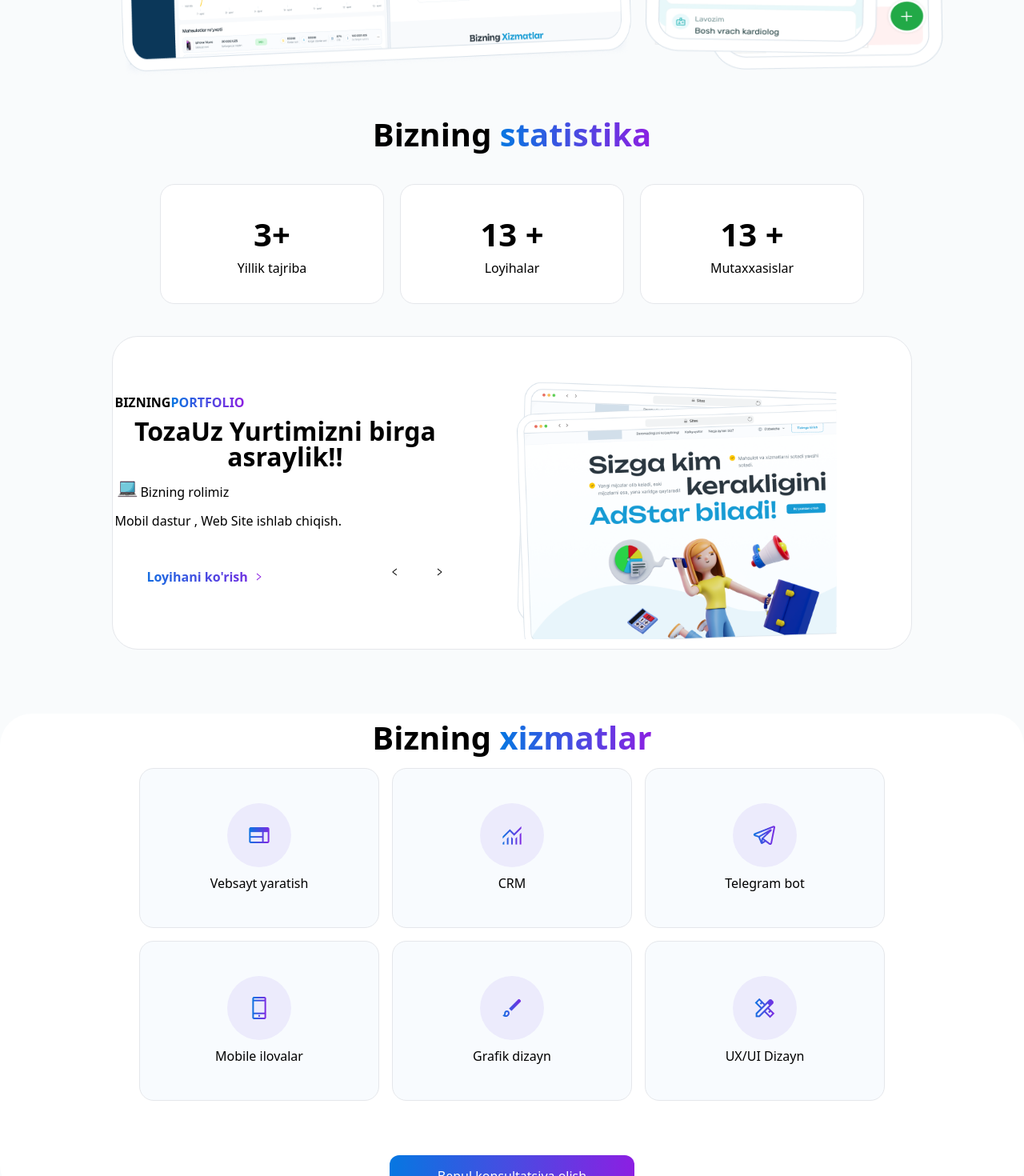
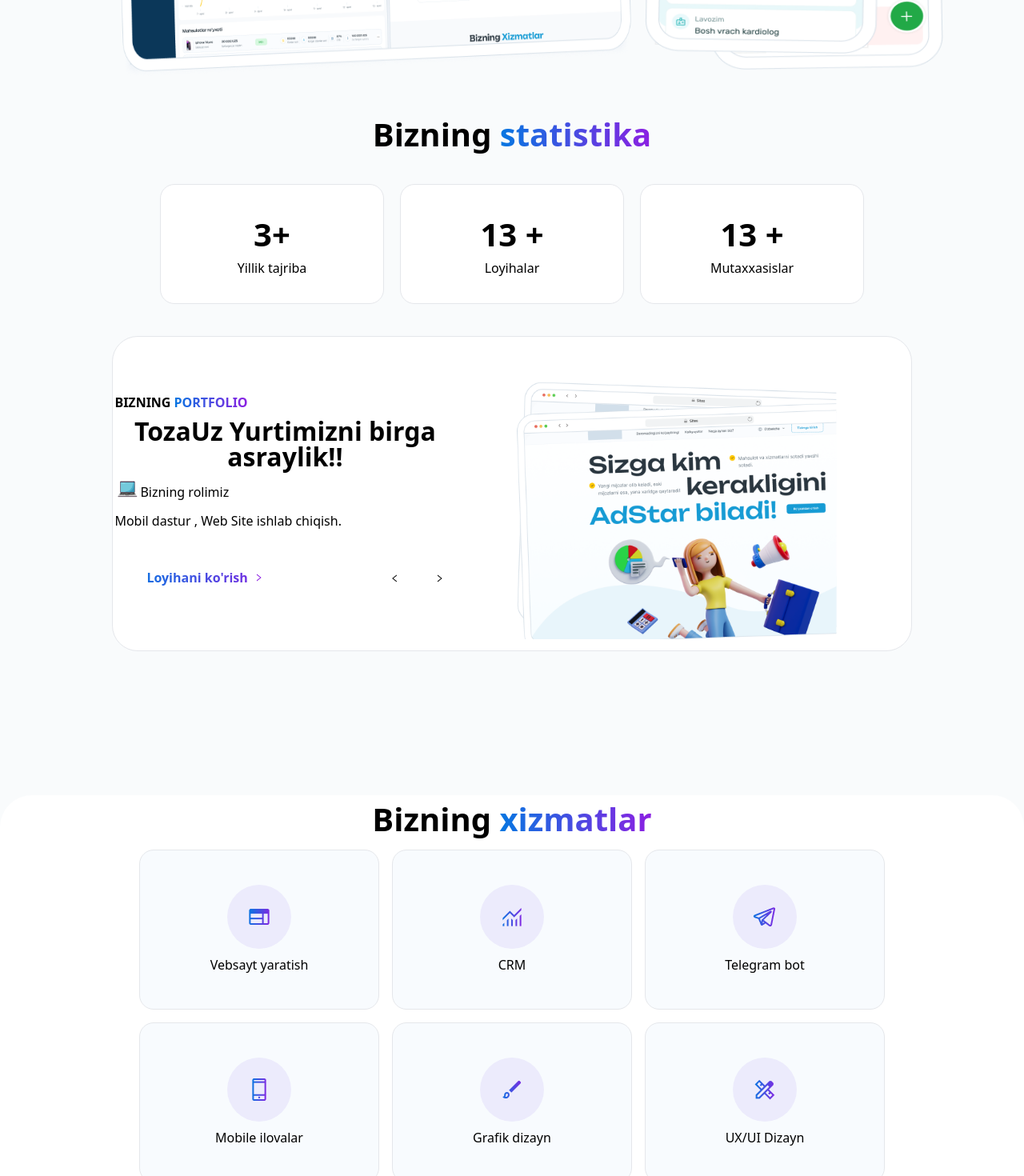
Before and after one commit to EAGLEMadaminov/programmer, a Next.js app: page / in a window 1280 px wide. Shown: the part 820-2290 px from the top of the page at 80% size. Built offline with nearby package versions, Linux system fonts and the light colour scheme.

Commit message:
add dark mode

```diff
--- a/src/components/PortfolioSlider.jsx
+++ b/src/components/PortfolioSlider.jsx
@@ -79,10 +79,10 @@
               className=" projects-slider mx-auto rounded-[32px]"
             >
               <div className="sm:w-[450px]   sm:text-left px-3 md:ml-[70px] sm:mt-[70px] mt-[40px]">
-                <p className="uppercase font-[700] ml-[50px] sm:ml-auto">
+                <p className="uppercase font-[700] ml-[50px] sm:ml-auto dark:text-black">
                   Bizning
-                  <span className="bg-gradient-to-r from-[#0677E1] to-[#8C1FE2]  bg-clip-text text-transparent">
-                    portfolio
+                  <span className="bg-gradient-to-r ml-1 from-[#0677E1] to-[#8C1FE2]  bg-clip-text text-transparent">
+                     portfolio
                   </span>
                 </p>
                 <h2 className="text-[25px] dark:text-black w-[300px] md:w-auto text-center mt-2 sm:text-[32px] font-[700] leading-8">
@@ -102,7 +102,7 @@
                     </a>
                     <AiOutlineRight className="text-[12px] ml-2 text-[#8C1FE2]" />
                   </button>
-                  <div className="text-center ml-[120px] sm:ml-0 sm:mr-0">
+                  <div className="text-center ml-[120px] sm:ml-0 sm:mr-0 pt-[8px] ">
                     <button
                       className="text-[12px] dark:text-black mr-4 hover:text-white w-10 h-10 rounded-[40px] hover:bg-gradient-to-r hover:from-sky-600 hover:to-indigo-700"
                       onClick={() => gotoPrevBtn()}
--- a/src/components/Slider.jsx
+++ b/src/components/Slider.jsx
@@ -88,11 +88,11 @@
         {sliderItems.map((item) => {
           return (
             <div key={item.id} className="flex mx-3 justify-between mt-8 ">
-              <div className="flex justify-center items-center bg-white w-[180px] h-[120px] rounded-[18px] mx-2">
+              <div className="flex justify-center items-center bg-white w-[180px] h-[120px] rounded-[18px] mx-2 ">
                 <Image
                   src={item.image}
                   alt="uzum foto"
-                  className="w-[120px] h-[80px] md:w-[120px] md:h-[80px] rounded-[18px]"
+                  className="w-[120px] h-[80px] md:w-[120px] md:h-[80px] rounded-[18px] "
                 />
               </div>
             </div>
--- a/src/components/modal.jsx
+++ b/src/components/modal.jsx
@@ -11,7 +11,7 @@
       {!sendForm ? (
         <div className="bg-white w-[400px] mt-[50px] rounded-[24px] p-10 mx-auto h-[500px]">
           <div className="flex justify-between">
-            <h2 className="text-[30px] ">
+            <h2 className="text-[30px]  dark:text-black">
               Bepul{" "}
               <span className="bg-gradient-to-r from-[#0677E1] to-[#8C1FE2] font-[700] bg-clip-text text-transparent">
                 konsultatsiya
@@ -19,12 +19,12 @@
             </h2>
             <button
               onClick={() => setShowModal(false)}
-              className="w-10 h-10 rounded-[40px] bg-[#F3EFFD] pb-1 mb-2"
+              className="w-10 h-10 rounded-[40px] bg-[#F3EFFD] pb-1 mb-2 dark:text-black"
             >
               🗙
             </button>
           </div>
-          <form action="" className="text-left">
+          <form action="" className="text-left dark:text-black">
             <label htmlFor="name" className="">
               Ism
             </label>
@@ -35,7 +35,7 @@
               placeholder="Ismingizni kiriting"
               className="rounded-xl border my-2 border-[#D7E0E8] outline-none w-full bg-[#F6F8FC] px-3 py-2"
             />
-            <label htmlFor="phone">Telefon raqamingiz</label>
+            <label htmlFor="phone" >Telefon raqamingiz</label>
             <div className=" my-2 flex rounded-xl border outline-none border-[#D7E0E8] w-full bg-[#F6F8FC] px-3 py-2">
               <p>+998</p>
               <input
@@ -63,13 +63,13 @@
       ) : (
         <div className="bg-white w-[400px] text-center mt-[70px] rounded-[24px] p-10 mx-auto h-[430px]">
           <Image src={feedback} alt="feed back " className="mx-auto" />
-          <h2 className="text-[30px] font-[700]">
+          <h2 className="text-[30px] font-[700] dark:text-black">
             Muvaffaqiyatli{" "}
             <span className="bg-gradient-to-r from-[#0677E1] to-[#8C1FE2] font-[700] bg-clip-text text-transparent">
               yuborildi!
             </span>{" "}
           </h2>
-          <p className="my-5">
+          <p className="my-5 dark:text-black">
             Operatorlar tez orada siz bilan aloqaga chiqishadi!
           </p>
           <button
--- a/src/pages/index.jsx
+++ b/src/pages/index.jsx
@@ -58,7 +58,7 @@
           </button>
         </div>
         <div className="mx-auto text-center mt-10">
-          <p className="text-[17px]">
+          <p className="text-[17px] dark:text-black">
             Biznesingizni keyingi bosqichga olib chiqish yoki
             g&apos;oyalaringizni binzesga aylantirish haqida
             qayg&apos;uryapsizmi?
@@ -67,7 +67,7 @@
             <span className="text-[#0677E1]">Programmist.uz</span> bilan
             tanishing
           </h1>
-          <p className="text-[17px]">
+          <p className="text-[17px] dark:text-black">
             Hurmat bilan, Mijozlar muammosiga IT orqali yechim beruvchi jamoa!
           </p>
           {showModal ? <Modal /> : ""}
@@ -98,9 +98,9 @@
           </div>
         </div>
       </div>
-      <section id="portfolio">
+      <section id="portfolio" className="mb-[180px]">
         <div className="lg:w-[1000px] mx-auto md:mt-10">
-          <h1 className="mt-10 sm:mt-0 text-[30px] md:text-[40px] text-center font-[700]">
+          <h1 className="mt-10 sm:mt-0 text-[30px] md:text-[40px] text-center font-[700] dark:text-black">
             Bizning{" "}
             <span className="bg-gradient-to-r from-[#0677E1] to-[#8C1FE2]  bg-clip-text text-transparent">
               statistika
@@ -131,9 +131,9 @@
           <PortfolioSlider />
         </div>
       </section>
-      <section className="bg-white rounded-[40px] mt-20 " id="services">
+      <section className="bg-white rounded-[40px] mt-20 mb-20" id="services">
         <div className="lg:w-[1000px] md:w-[800px ] mx-auto">
-          <h1 className="text-center text-[30px] md:text-[40px] font-[700] ">
+          <h1 className="text-center text-[30px] md:text-[40px] font-[700] dark:text-black ">
             Bizning{" "}
             <span className="bg-gradient-to-r from-[#0677E1] to-[#8C1FE2]  bg-clip-text text-transparent">
               xizmatlar
```
Also changed, not shown: 1 other file (tests, documents, lock files or other folders).
